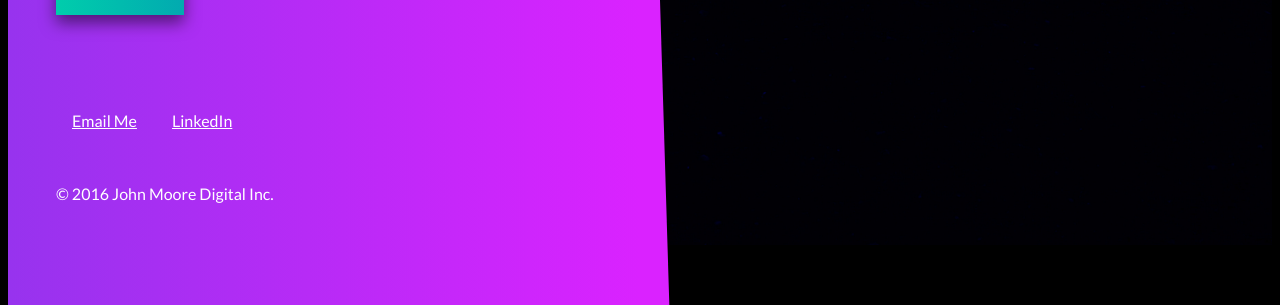
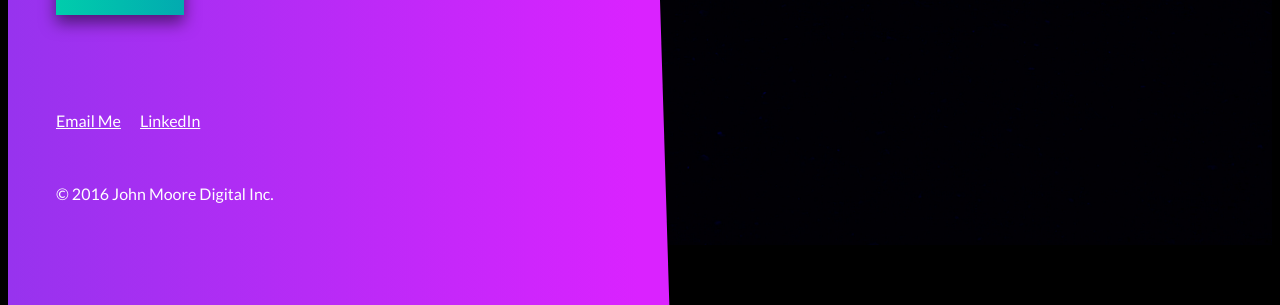
Before and after one commit to jomoweb/jomoweb.github.io, a Jekyll site: the page built from index.html, in a window 1280 px wide. Shown: the part 663-968 px from the top of the page. Built offline with Jekyll 4.4.1, drawn with Linux system fonts in a browser that asks for light colours.

Commit message:
footer alignment

```diff
--- a/_layouts/comingsoon.html
+++ b/_layouts/comingsoon.html
@@ -250,7 +250,7 @@
       .footer a {
         color: #fff;
         display: inline-block;
-        padding: 1rem;
+        padding: 1rem 1rem 1rem 0;
       }
 
       .footer a:hover {
```
